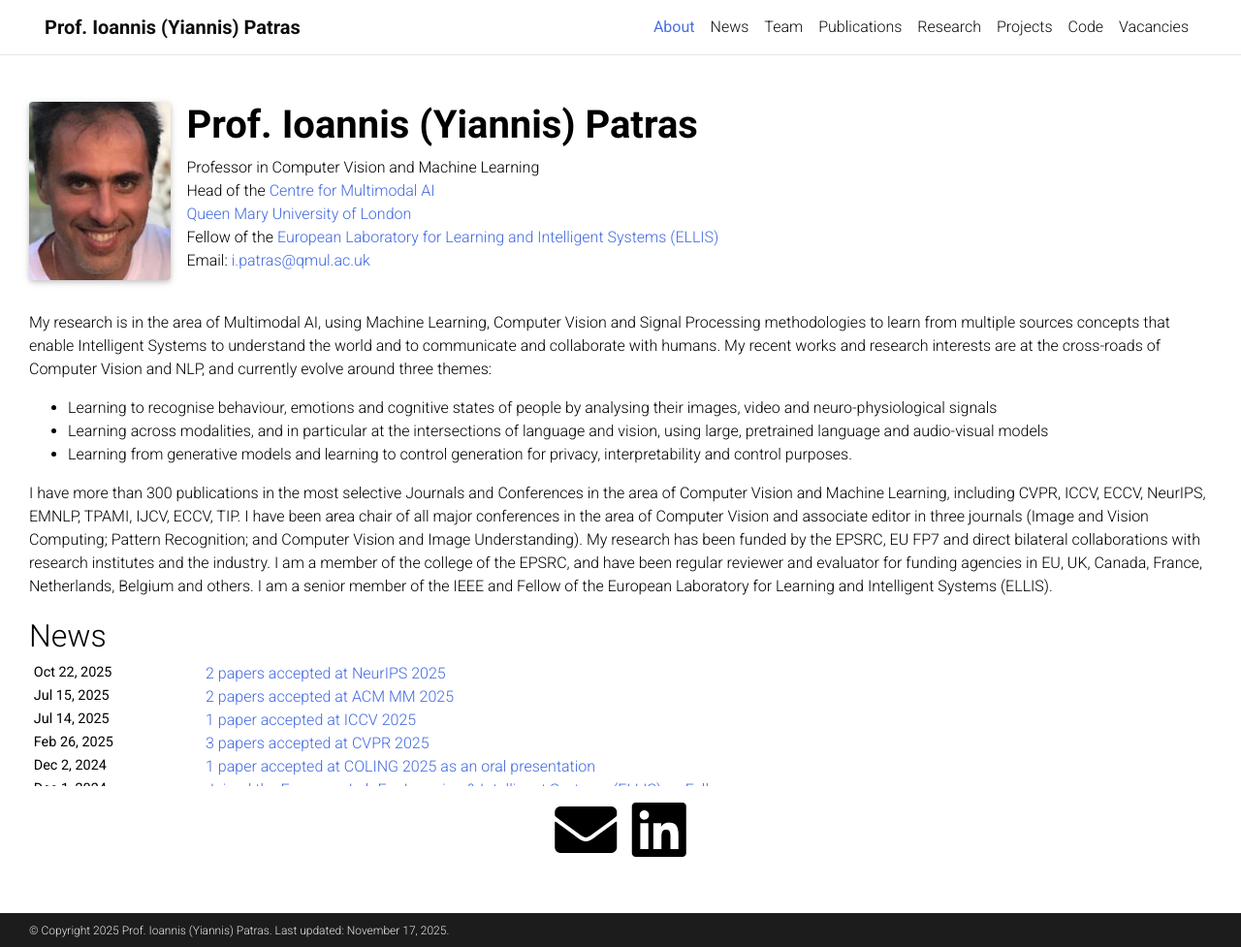
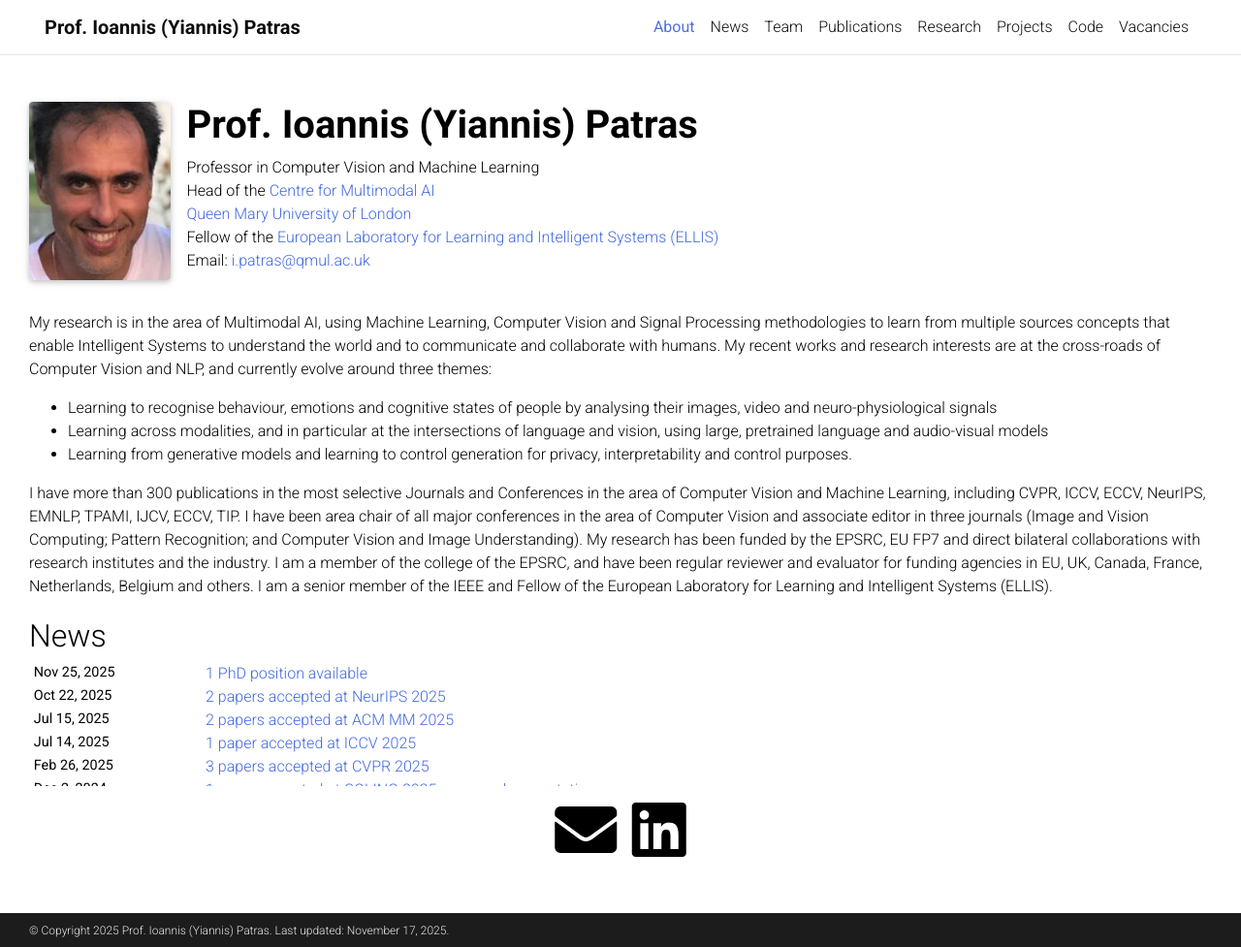
Before and after one commit to Computer-Vision-and-Human-Sensing-Lab/cvhs-website, a Jekyll site: the page built from _pages/about.md, in a window 1280 px wide and 977 px high. Shown: the whole window at 97% size. Built offline with Jekyll 4.4.1, drawn with Linux system fonts in a browser that asks for light colours; full-size pictures stand in for the smaller copies a plugin makes; comment, search, counter and statistics services are not loaded; a style sheet for code colours, icons or effects is not loaded.

Commit message:
Update 2025-CSC.md

```diff
--- a/_news/2025-CSC.md
+++ b/_news/2025-CSC.md
@@ -1,7 +1,7 @@
 ---
 layout: post
 title: 1 PhD position available
-date: 2024-11-25 16:11:00-0400
+date: 2025-11-25 16:11:00-0400
 inline: false
 ---
-One PhD position available (funded by a China Scholarship Council scholarship in collaboration with Dr. Georgios (Yorgos) Tzimiropoulos) in the area of Multimodal Machine Learning and AI. Topics include Generative AI and Vision Language models, for image and video analysis and understanding (e.g, VQA) and Generative AI (e.g., diffusion models) for image/video generation and editing. Please see [here](./vacancies) for more details.
+One PhD position available (funded by a China Scholarship Council scholarship in collaboration with Dr. Georgios (Yorgos) Tzimiropoulos) in the area of Multimodal Machine Learning and AI. Topics include Generative AI and Vision Language models, for image and video analysis and understanding (e.g, VQA) and Generative AI (e.g., diffusion models) for image/video generation and editing. Please see [here](../_data/vacancies) for more details.
```
